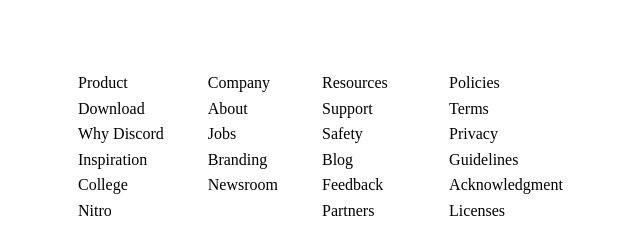
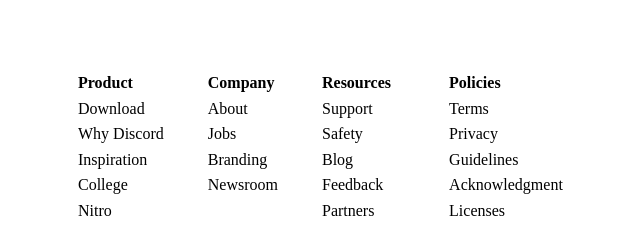
Before and after one commit to satviksinha/Discord-Landing-Page, a plain HTML site: page index.html in a window 1280 px wide. Shown: the part 3400-3625 px from the top of the page, 362-1002 px from the left. Drawn offline with Linux system fonts and the light colour scheme.

Commit message:
Update discord.css

```diff
--- a/discord.css
+++ b/discord.css
@@ -112,3 +112,7 @@ button:hover{
     text-align: center;
     padding-top:200px;
 }
+li:first-child{
+    font-size: medium;
+    font-weight: bold;
+}
```
